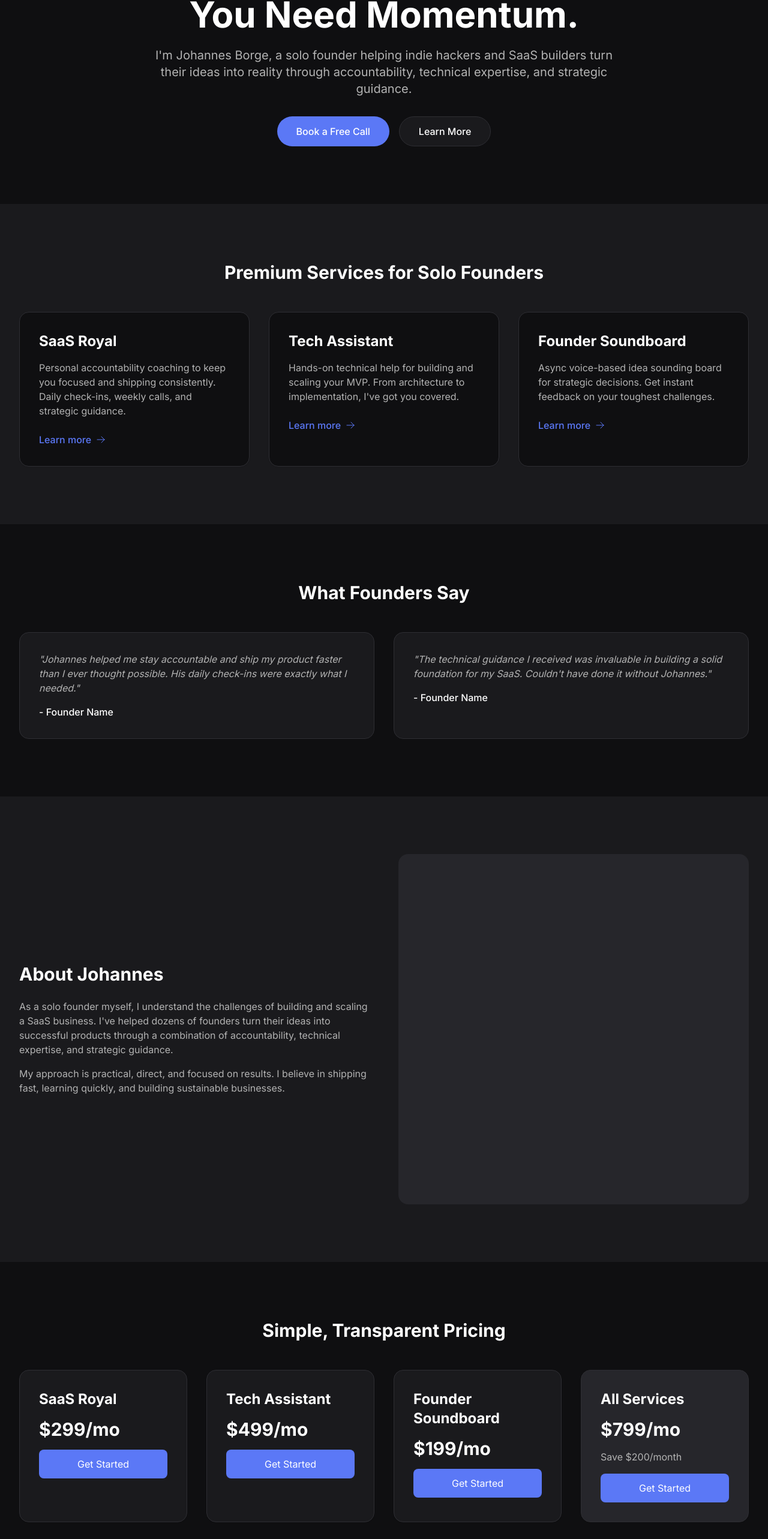
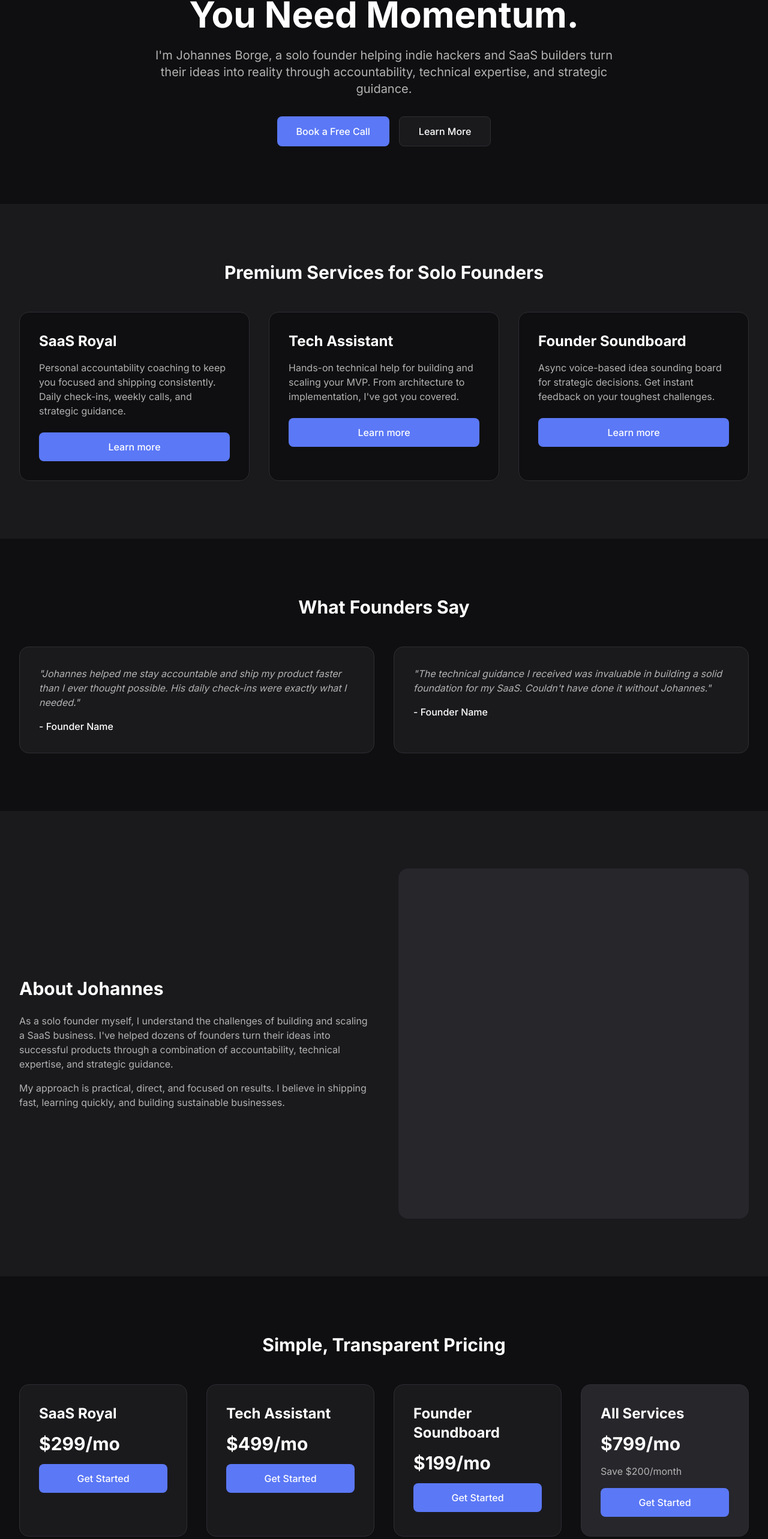
Before and after one commit to JohannesBorge/borge, a Next.js app: page / in a window 1280 px wide. Shown: the part 222-2788 px from the top of the page at 60% size. Built offline with nearby package versions, Linux system fonts and the light colour scheme.

Commit message:
Align button styles for consistent appearance

```diff
--- a/app/page.tsx
+++ b/app/page.tsx
@@ -15,10 +15,10 @@ export default function Home() {
             I'm Johannes Borge, a solo founder helping indie hackers and SaaS builders turn their ideas into reality through accountability, technical expertise, and strategic guidance.
           </p>
           <div className="flex flex-col sm:flex-row gap-4 justify-center animate-fade-in-up">
-            <button className="bg-primary text-text-primary px-8 py-3 rounded-full font-medium hover:bg-hover transition-all duration-300 transform hover:scale-105 hover:shadow-lg">
+            <button className="w-full sm:w-auto bg-primary text-text-primary px-8 py-3 rounded-lg font-medium hover:bg-hover transition-all duration-300 transform hover:scale-105 hover:shadow-lg">
               Book a Free Call
             </button>
-            <button className="bg-surface text-text-primary border border-border px-8 py-3 rounded-full font-medium hover:bg-hover transition-all duration-300 transform hover:scale-105 hover:shadow-lg">
+            <button className="w-full sm:w-auto bg-surface text-text-primary border border-border px-8 py-3 rounded-lg font-medium hover:bg-hover transition-all duration-300 transform hover:scale-105 hover:shadow-lg">
               Learn More
             </button>
           </div>
@@ -34,8 +34,8 @@ export default function Home() {
             <div className="bg-background p-8 rounded-2xl shadow-sm hover:shadow-lg transition-all duration-300 transform hover:-translate-y-2 border border-border group">
               <h3 className="text-2xl font-bold mb-4 text-text-primary group-hover:text-primary transition-colors duration-300">SaaS Royal</h3>
               <p className="text-text-secondary mb-6 group-hover:text-text-primary transition-colors duration-300">Personal accountability coaching to keep you focused and shipping consistently. Daily check-ins, weekly calls, and strategic guidance.</p>
-              <button className="text-primary font-medium flex items-center group-hover:text-secondary transition-colors duration-300">
-                Learn more <ArrowRightIcon className="w-4 h-4 ml-2 group-hover:translate-x-1 transition-transform duration-300" />
+              <button className="w-full bg-primary text-text-primary py-3 rounded-lg font-medium hover:bg-hover transition-all duration-300 transform hover:scale-105">
+                Learn more
               </button>
             </div>
 
@@ -43,8 +43,8 @@ export default function Home() {
             <div className="bg-background p-8 rounded-2xl shadow-sm hover:shadow-lg transition-all duration-300 transform hover:-translate-y-2 border border-border group">
               <h3 className="text-2xl font-bold mb-4 text-text-primary group-hover:text-primary transition-colors duration-300">Tech Assistant</h3>
               <p className="text-text-secondary mb-6 group-hover:text-text-primary transition-colors duration-300">Hands-on technical help for building and scaling your MVP. From architecture to implementation, I've got you covered.</p>
-              <button className="text-primary font-medium flex items-center group-hover:text-secondary transition-colors duration-300">
-                Learn more <ArrowRightIcon className="w-4 h-4 ml-2 group-hover:translate-x-1 transition-transform duration-300" />
+              <button className="w-full bg-primary text-text-primary py-3 rounded-lg font-medium hover:bg-hover transition-all duration-300 transform hover:scale-105">
+                Learn more
               </button>
             </div>
 
@@ -52,8 +52,8 @@ export default function Home() {
             <div className="bg-background p-8 rounded-2xl shadow-sm hover:shadow-lg transition-all duration-300 transform hover:-translate-y-2 border border-border group">
               <h3 className="text-2xl font-bold mb-4 text-text-primary group-hover:text-primary transition-colors duration-300">Founder Soundboard</h3>
               <p className="text-text-secondary mb-6 group-hover:text-text-primary transition-colors duration-300">Async voice-based idea sounding board for strategic decisions. Get instant feedback on your toughest challenges.</p>
-              <button className="text-primary font-medium flex items-center group-hover:text-secondary transition-colors duration-300">
-                Learn more <ArrowRightIcon className="w-4 h-4 ml-2 group-hover:translate-x-1 transition-transform duration-300" />
+              <button className="w-full bg-primary text-text-primary py-3 rounded-lg font-medium hover:bg-hover transition-all duration-300 transform hover:scale-105">
+                Learn more
               </button>
             </div>
           </div>
@@ -106,21 +106,21 @@ export default function Home() {
             <div className="bg-surface p-8 rounded-2xl shadow-sm border border-border hover:border-primary transition-all duration-300 transform hover:-translate-y-2">
               <h3 className="text-2xl font-bold mb-4 text-text-primary">SaaS Royal</h3>
               <p className="text-3xl font-bold mb-4 text-text-primary">$299/mo</p>
-              <button className="w-full bg-primary text-text-primary py-3 rounded-lg hover:bg-hover transition-all duration-300 transform hover:scale-105">
+              <button className="w-full bg-primary text-text-primary py-3 rounded-lg font-medium hover:bg-hover transition-all duration-300 transform hover:scale-105">
                 Get Started
               </button>
             </div>
             <div className="bg-surface p-8 rounded-2xl shadow-sm border border-border hover:border-primary transition-all duration-300 transform hover:-translate-y-2">
               <h3 className="text-2xl font-bold mb-4 text-text-primary">Tech Assistant</h3>
               <p className="text-3xl font-bold mb-4 text-text-primary">$499/mo</p>
-              <button className="w-full bg-primary text-text-primary py-3 rounded-lg hover:bg-hover transition-all duration-300 transform hover:scale-105">
+              <button className="w-full bg-primary text-text-primary py-3 rounded-lg font-medium hover:bg-hover transition-all duration-300 transform hover:scale-105">
                 Get Started
               </button>
             </div>
             <div className="bg-surface p-8 rounded-2xl shadow-sm border border-border hover:border-primary transition-all duration-300 transform hover:-translate-y-2">
               <h3 className="text-2xl font-bold mb-4 text-text-primary">Founder Soundboard</h3>
               <p className="text-3xl font-bold mb-4 text-text-primary">$199/mo</p>
-              <button className="w-full bg-primary text-text-primary py-3 rounded-lg hover:bg-hover transition-all duration-300 transform hover:scale-105">
+              <button className="w-full bg-primary text-text-primary py-3 rounded-lg font-medium hover:bg-hover transition-all duration-300 transform hover:scale-105">
                 Get Started
               </button>
             </div>
@@ -128,7 +128,7 @@ export default function Home() {
               <h3 className="text-2xl font-bold mb-4 text-text-primary">All Services</h3>
               <p className="text-3xl font-bold mb-4 text-text-primary">$799/mo</p>
               <p className="text-text-secondary mb-4">Save $200/month</p>
-              <button className="w-full bg-primary text-text-primary py-3 rounded-lg hover:bg-hover transition-all duration-300 transform hover:scale-105">
+              <button className="w-full bg-primary text-text-primary py-3 rounded-lg font-medium hover:bg-hover transition-all duration-300 transform hover:scale-105">
                 Get Started
               </button>
             </div>
@@ -143,7 +143,7 @@ export default function Home() {
           <p className="text-text-secondary mb-8 max-w-2xl mx-auto animate-fade-in-up">
             Book a free 30-minute call to discuss your project and see how we can work together.
           </p>
-          <button className="bg-text-primary text-primary px-8 py-3 rounded-full font-medium hover:bg-hover transition-all duration-300 transform hover:scale-105 hover:shadow-lg">
+          <button className="w-full sm:w-auto bg-text-primary text-primary px-8 py-3 rounded-lg font-medium hover:bg-hover transition-all duration-300 transform hover:scale-105 hover:shadow-lg">
             Schedule a Call
           </button>
         </div>
```
